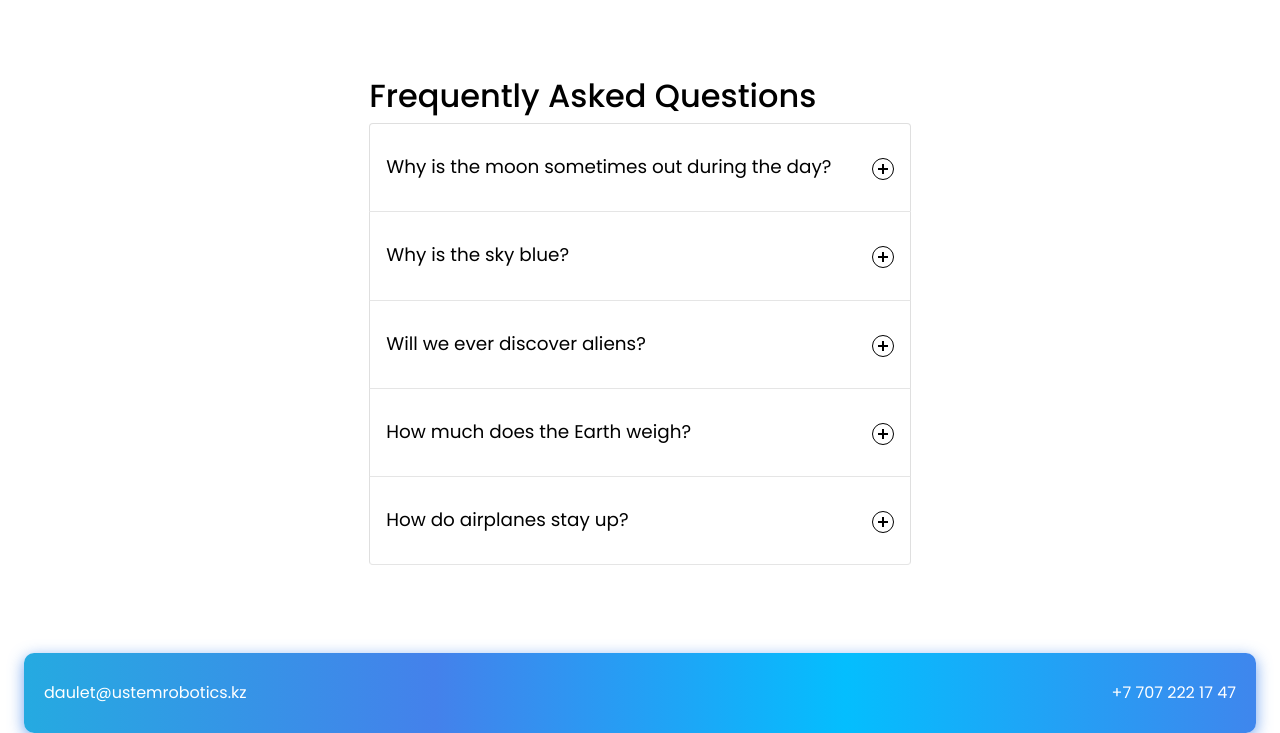
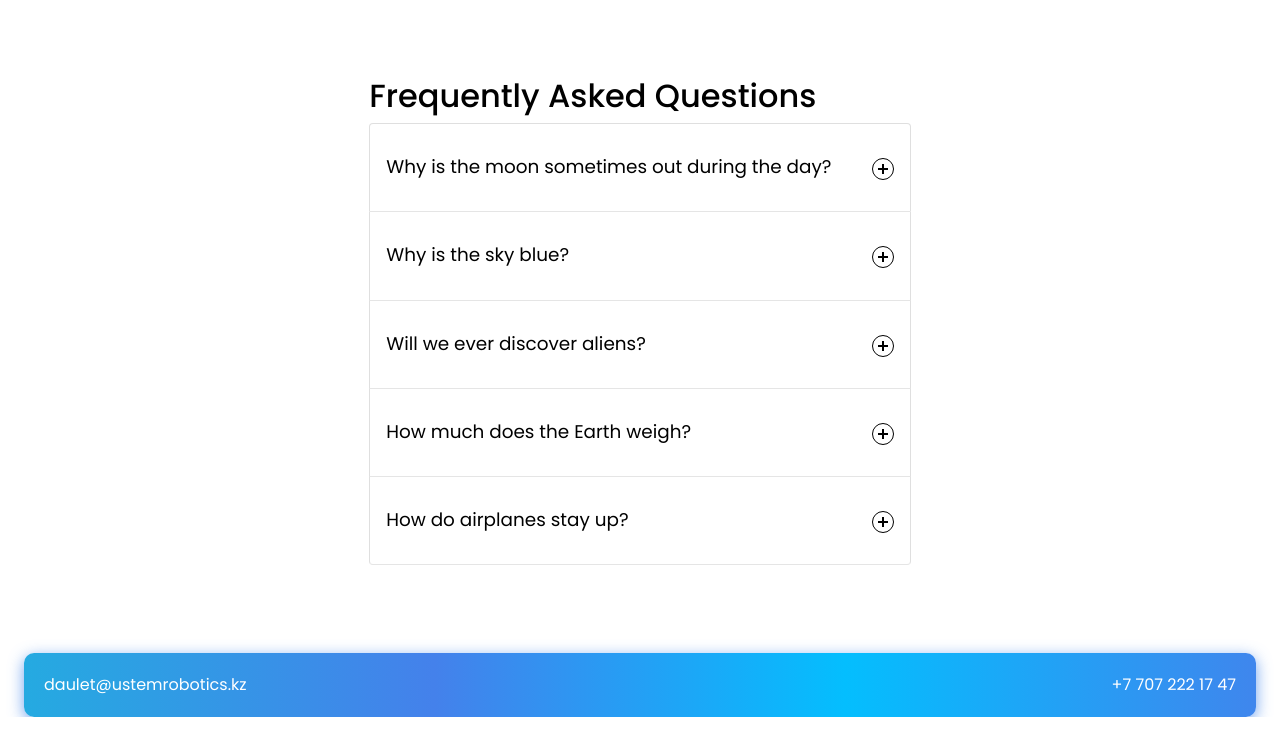
Before and after one commit to arrietta/Ustem_internationals, a plain HTML site: page index.html in a window 1280 px wide. Shown: the part 2991-3724 px from the top of the page. Drawn offline with nearby package versions, Linux system fonts and the light colour scheme.

Commit message:
first commit

```diff
--- a/style.css
+++ b/style.css
@@ -224,7 +224,7 @@ footer{
     justify-content: space-between;
     background-image: linear-gradient(to right, #25aae1, #4481eb, #04befe, #3f86ed);
     box-shadow: 0 4px 15px 0 rgba(65, 132, 234, 0.75);
-    padding: 2rem 1.25rem;
+    padding: 1.5rem 1.25rem;
     border-radius: 10px;
     margin: 1.5rem;
 }
```
Also changed, not shown: index.html (+1 -1 lines).
